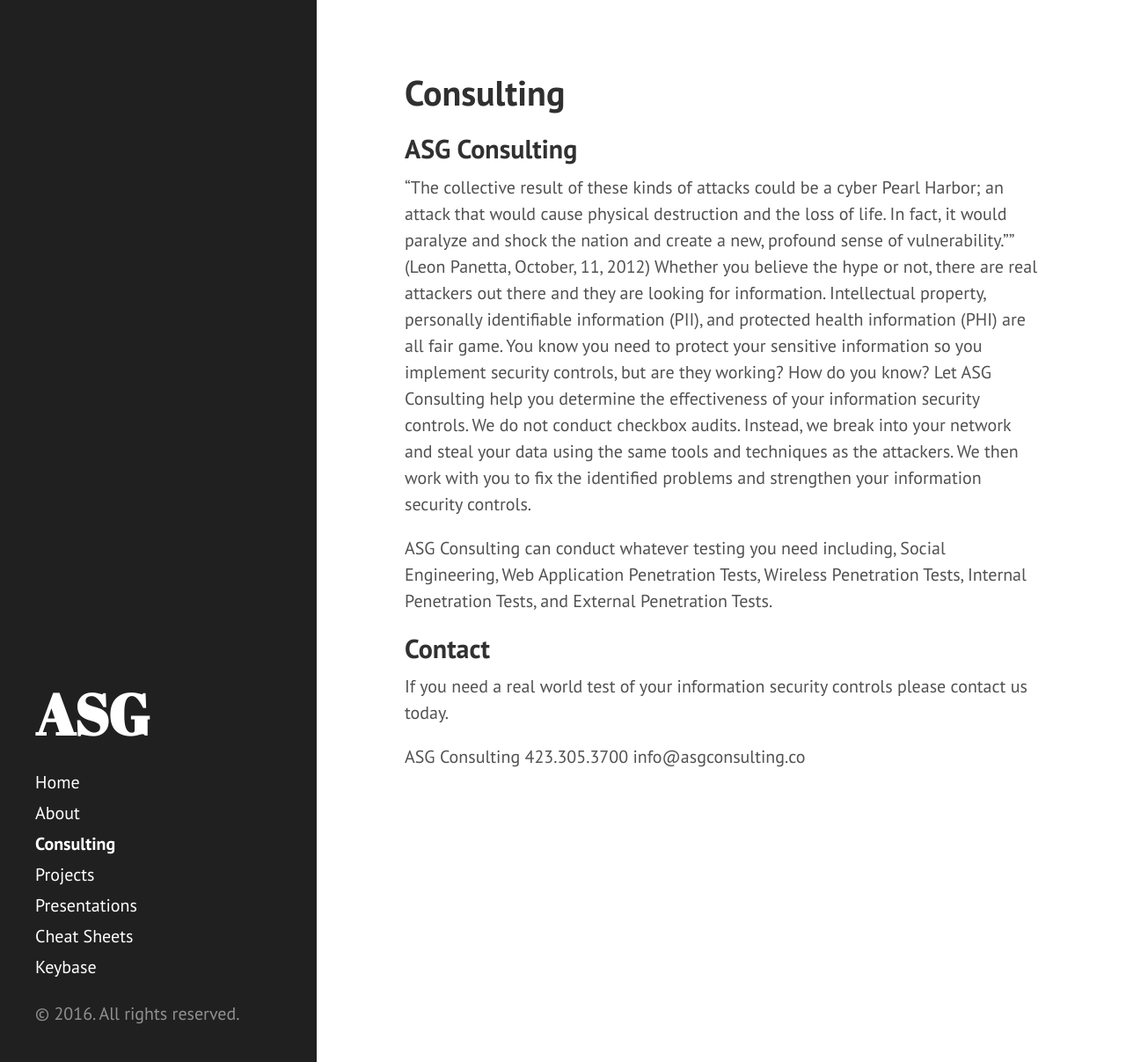
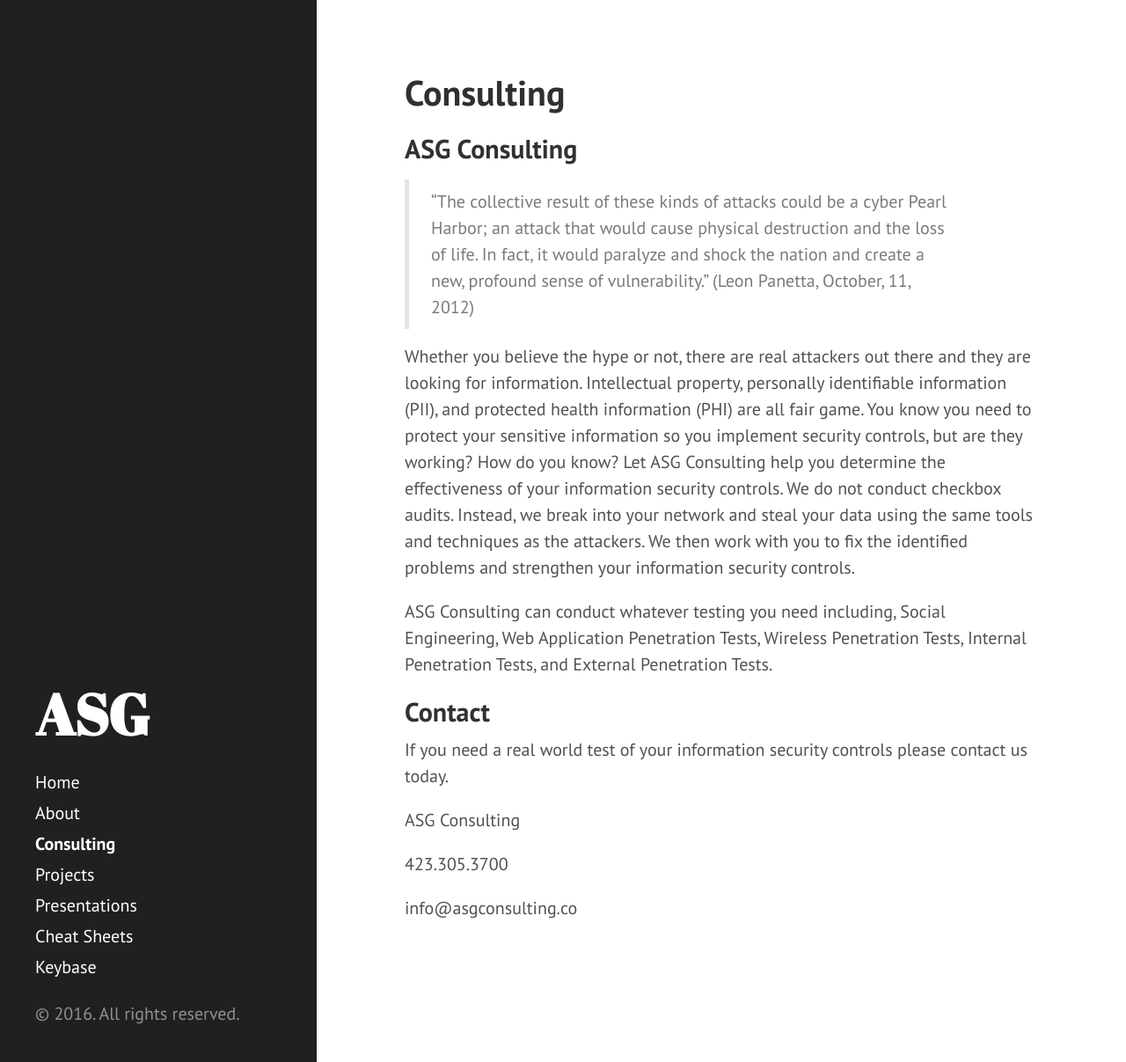
Before and after one commit to jaxmayhem/averagesecurityguy.github.io, a Jekyll site: the page built from consulting.md, in a window 1280 px wide and 1207 px high. Shown: the whole window at 88% size. Built offline with Jekyll 4.4.1, drawn with Linux system fonts in a browser that asks for light colours.

Commit message:
Fixed formatting.

```diff
--- a/consulting.md
+++ b/consulting.md
@@ -5,7 +5,11 @@ title: Consulting
 
 ASG Consulting
 --------------
-"The collective result of these kinds of attacks could be a cyber Pearl Harbor; an attack that would cause physical destruction and the loss of life. In fact, it would paralyze and shock the nation and create a new, profound sense of vulnerability."" (Leon Panetta, October, 11, 2012)
+> "The collective result of these kinds of attacks could be a cyber Pearl
+Harbor; an attack that would cause physical destruction and the loss of life.
+In fact, it would paralyze and shock the nation and create a new, profound
+sense of vulnerability." (Leon Panetta, October, 11, 2012)
+
 Whether you believe the hype or not, there are real attackers out there and they are looking for information. Intellectual property, personally identifiable information (PII), and protected health information (PHI) are all fair game. You know you need to protect your sensitive information so you implement security controls, but are they working? How do you know? Let ASG Consulting help you determine the effectiveness of your information security controls. We do not conduct checkbox audits. Instead, we break into your network and steal your data using the same tools and techniques as the attackers. We then work with you to fix the identified problems and strengthen your information security controls.
 
 ASG Consulting can conduct whatever testing you need including, Social Engineering, Web Application Penetration Tests, Wireless Penetration Tests, Internal Penetration Tests, and External Penetration Tests.
@@ -15,5 +19,7 @@ Contact
 If you need a real world test of your information security controls please contact us today.
 
 ASG Consulting
+
 423.305.3700
+
 info@asgconsulting.co
```
